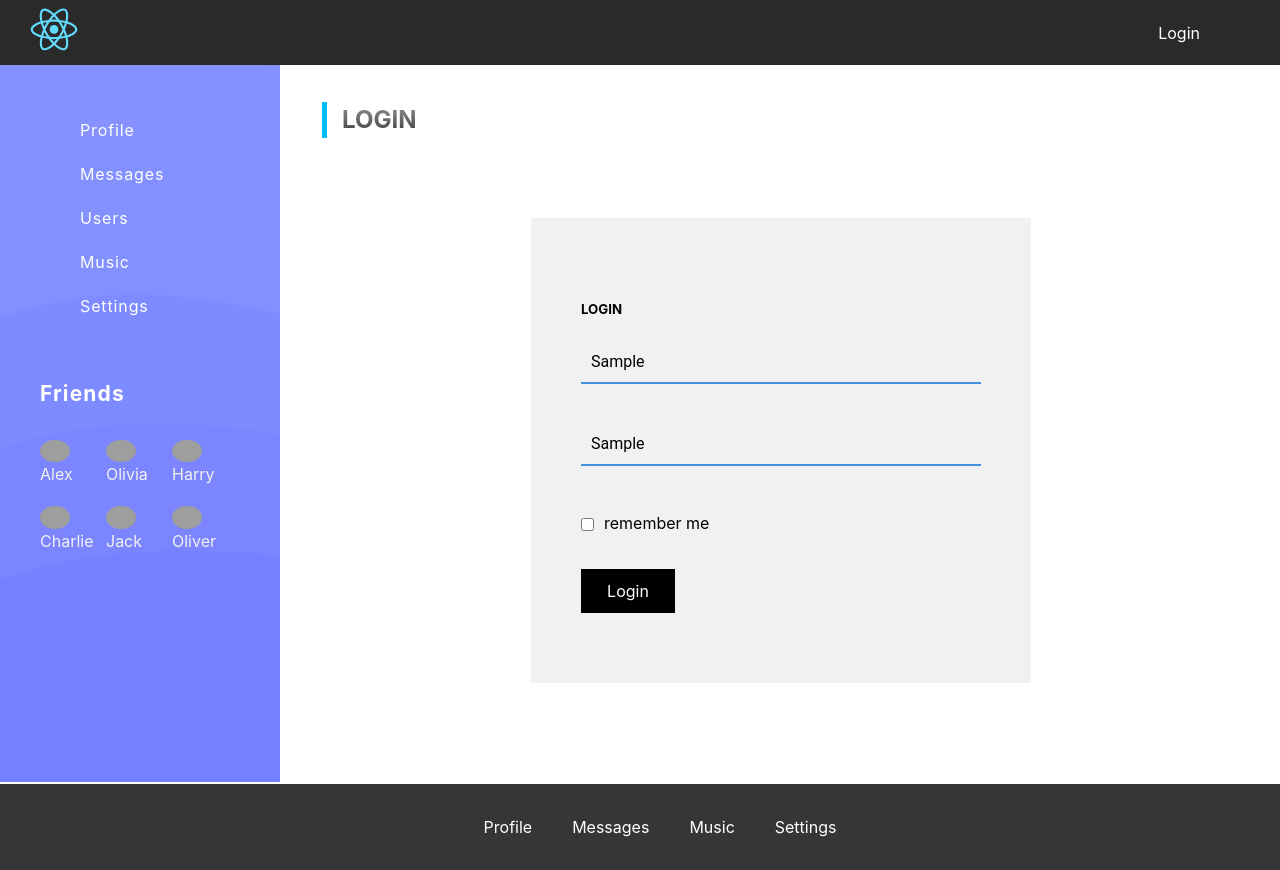
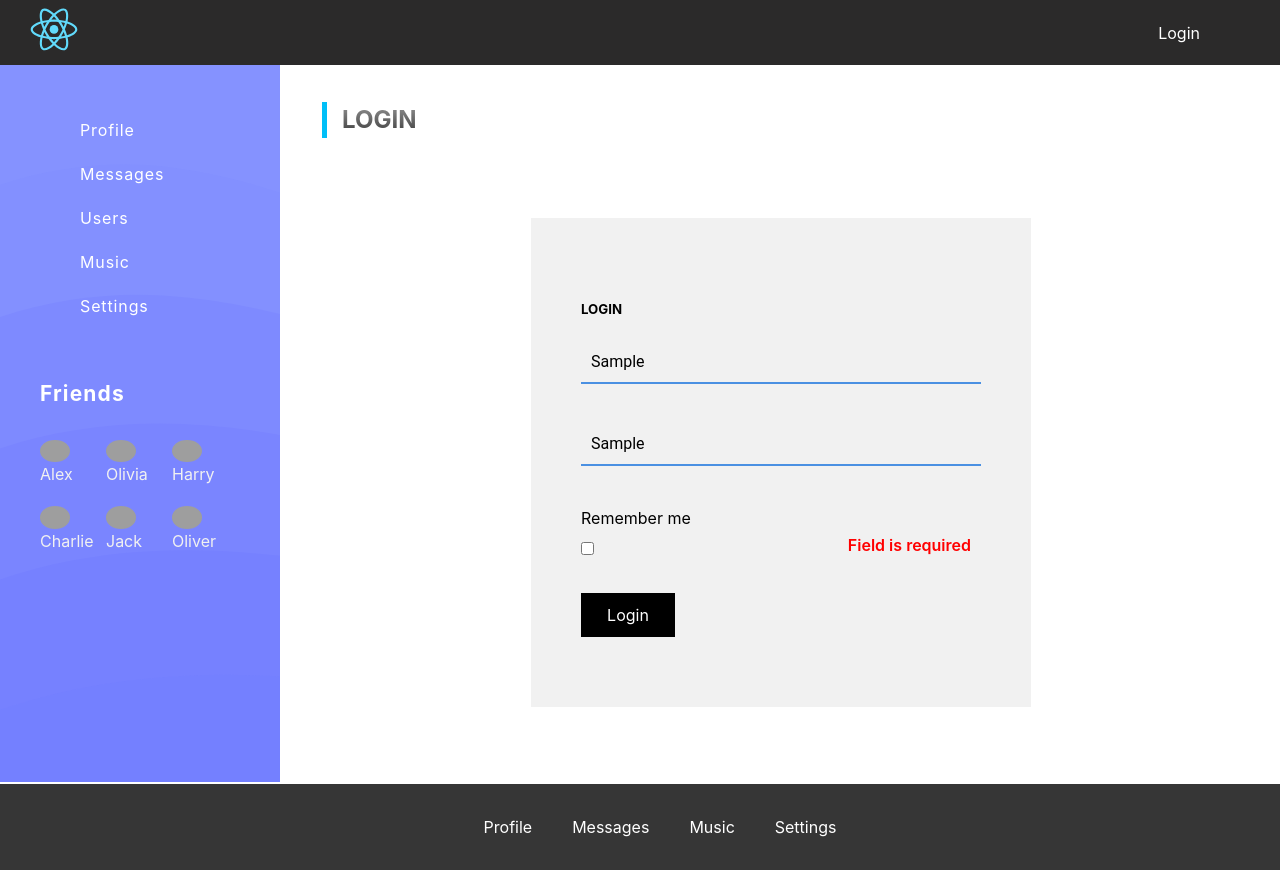
Before and after one commit to VadimRocket/social-network-react-app, a React (Create React App) app: page /login in a window 1280 px wide. Both pictures are taken after typing "Sample", "Sample" into the empty fields and a click on the button "Login". Built offline with nearby package versions, Linux system fonts and the light colour scheme; no server answers; grey boxes are pictures that could not be loaded.

Commit message:
form validation

```diff
--- a/src/components/Common/FormControls/FormControls.js
+++ b/src/components/Common/FormControls/FormControls.js
@@ -7,8 +7,21 @@ export const Textarea = ({input, meta, ...props}) => { // props будут со
     return (
         <div className={s.formControl + ' ' +  ( hasError ? s.error : '' )}>
              <textarea {...input} {...props}/>
-               {/*если эл-т был тронут и нет данных  верни спан */}
+               {/*if touched and no data return error */}
                { hasError && <span>{meta.error}</span> }
         </div>
     )
 }
+
+
+export const Input = ({input, meta, ...props}) => {
+
+    const hasError = meta.touched && meta.error;
+    return (
+        <div className={s.formControl + ' ' +  ( hasError ? s.error : '' )}>
+             <input {...input} {...props}/>
+               {/*if touched and no data return error */}
+               { hasError && <span>{meta.error}</span> }
+        </div>
+    )
+}
--- a/src/components/Common/FormControls/FormControls.module.css
+++ b/src/components/Common/FormControls/FormControls.module.css
@@ -7,7 +7,7 @@
 .formControl.error span {
     color: #f00;
     position: absolute;
-    bottom: 30px;
-    left: 10px;
+    bottom: 36px;
+    right: 10px;
     font-weight: 600;
 }
--- a/src/components/Dialogs/Dialogs.jsx
+++ b/src/components/Dialogs/Dialogs.jsx
@@ -4,6 +4,8 @@ import DialogItem from './DialogItem/DialogItem';
 import Message from './Message/Message';
 import {Redirect} from 'react-router-dom';
 import {reduxForm, Field} from 'redux-form';
+import {required,maxLengthCreator} from '../../utils/validators/validators';
+import {Textarea} from '../../components/Common/FormControls/FormControls';
 
 const Dialogs = (props) => {
 
@@ -40,11 +42,15 @@ const Dialogs = (props) => {
     );
 };
 
+
+const maxLength100 = maxLengthCreator(100);
 // create form
 const AddMessageForm = (props) => {
     return (
         <form onSubmit={props.handleSubmit}>
-            <Field component={'textarea'} name='newMessageBody'  placeholder='Enter your message'  />
+            <Field component={Textarea}
+             validate={[required,maxLength100]}
+             name='newMessageBody'  placeholder='Enter your message'  />
             <button>Send</button>
         </form>
     )
--- a/src/components/Login/Login.js
+++ b/src/components/Login/Login.js
@@ -1,6 +1,8 @@
 import React from 'react';
 import s from './Login.module.css';
 import {reduxForm, Field} from 'redux-form';
+import {required} from '../../utils/validators/validators';
+import {Input} from '../Common/FormControls/FormControls';
 
 const LoginForm = (props) => {
     return (
@@ -10,13 +12,14 @@ const LoginForm = (props) => {
                 <form onSubmit={props.handleSubmit}  className={s.uiForm}>
                     <h5>LOGIN</h5>
                     <div className={s.formRow}>
-                       <Field  placeholder={'Name'} name={'login'} component={'input'} />
+                       <Field  placeholder={'Name'} name={'login'} component={Input} validate={required} />
                     </div>
                     <div className={s.formRow}>
-                        <Field  placeholder={'Password'}  name={'password'}  component={'input'}/>
+                        <Field  placeholder={'Password'}  name={'password'}  component={Input} validate={required} />
                     </div>
                     <div>
-                        <Field  className={s.formRow} component={'input'}  name={'rememberMe '} type={'checkbox'}/>remember me
+                        Remember me
+                        <Field  className={s.formRow} component={Input}  name={'rememberMe '} type={'checkbox'} validate={required}  />
                     </div>
                     <div>
                         <button>Login</button>
--- a/src/components/Profile/MyPosts/MyPosts.jsx
+++ b/src/components/Profile/MyPosts/MyPosts.jsx
@@ -5,7 +5,7 @@ import {reduxForm, Field} from 'redux-form';
 import {required,maxLengthCreator} from '../../../utils/validators/validators';
 import {Textarea} from '../../../components/Common/FormControls/FormControls';
 
-
+//validator
 const maxLength15 = maxLengthCreator(15);
 
 const MyPosts = (props) => {
@@ -35,9 +35,7 @@ const MyPosts = (props) => {
 const AddNewPostForm = (props) => {
     return (
         <form onSubmit={props.handleSubmit}>
-
             <Field name='newPostText' component={Textarea} placeholder='Enter your post message' validate={[required, maxLength15]} />
-
             <button>add Post</button>
         </form>
     )
```
